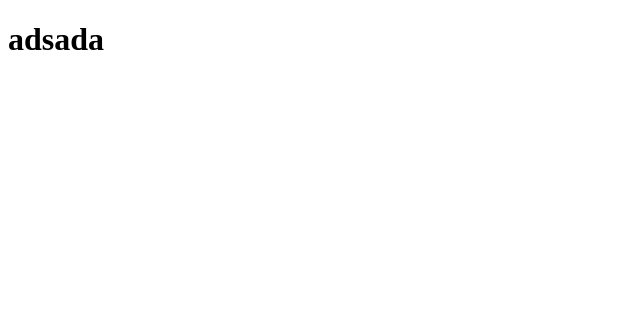
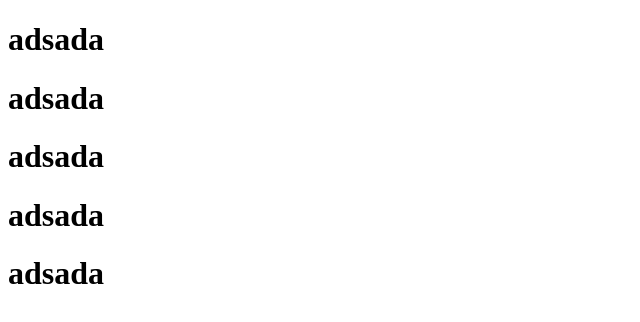
Before and after one commit to yankang1234/who, a website: page index.html in a window 1280 px wide. Shown: the whole page, without its empty margins (0-640 px from the left). Drawn offline with Linux system fonts and the light colour scheme.

Commit message:
no message

```diff
--- a/index.html
+++ b/index.html
@@ -8,5 +8,9 @@
 </head>
 <body>
     <h1>adsada</h1>
+    <h1>adsada</h1>
+    <h1>adsada</h1>
+    <h1>adsada</h1>
+    <h1>adsada</h1>
 </body>
 </html>
```
